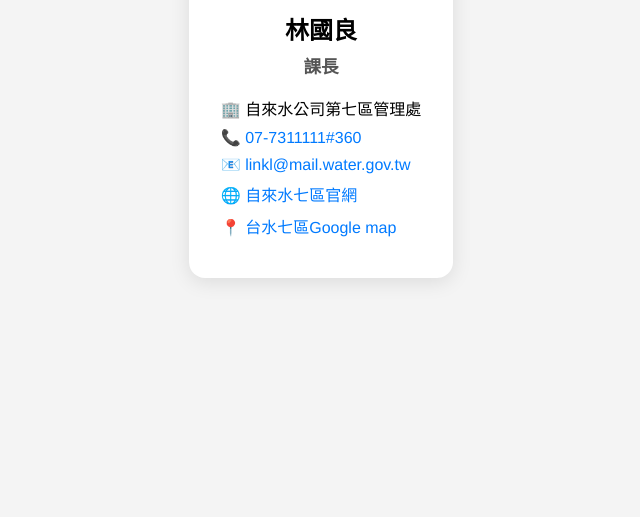
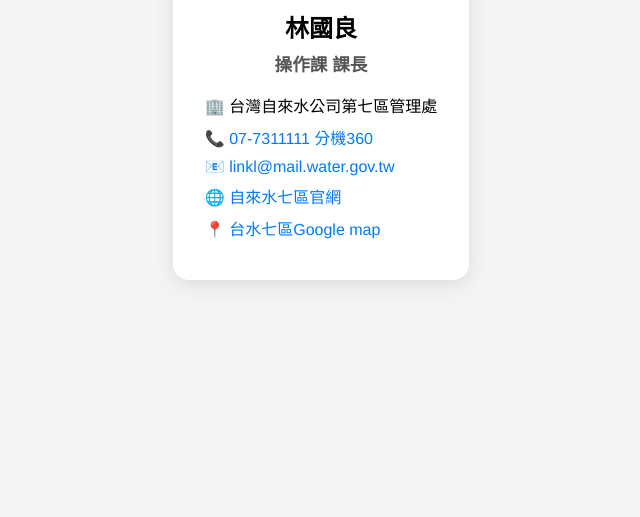
Before and after one commit to watercumay/business-card, a plain HTML site: page index.html in a window 1280 px wide. Shown: the part 347-864 px from the top of the page, without its empty margins (319-959 px from the left). Drawn offline with Linux system fonts and the light colour scheme.

Commit message:
Update index.html

```diff
--- a/index.html
+++ b/index.html
@@ -3,7 +3,7 @@
 <head>
   <meta charset="UTF-8">
   <meta name="viewport" content="width=device-width, initial-scale=1.0">
-  <title>林國良 課長 - 電子名片</title>
+  <title>林國良 操作課課長 - 電子名片</title>
   <style>
     body {
       font-family: "Helvetica Neue", sans-serif;
@@ -53,10 +53,10 @@
   <div class="card">
     <img class="logo" src="https://upload.wikimedia.org/wikipedia/zh/thumb/a/ae/Taiwan_Water_Corporation_Seal.svg/400px-Taiwan_Water_Corporation_Seal.svg.png" alt="公司Logo">
     <h1>林國良</h1>
-    <h2>課長</h2>
+    <h2>操作課 課長</h2>
     <div class="info">
-      <div>🏢 自來水公司第七區管理處</div>
-      <div>📞 <a href="tel:077311111">07-7311111#360</a></div>
+      <div>🏢 台灣自來水公司第七區管理處</div>
+      <div>📞 <a href="tel:077311111">07-7311111 分機360</a></div>
       <div>📧 <a href="mailto:linkl@mail.water.gov.tw">linkl@mail.water.gov.tw</a></div>
       <div>🌐 <a href="https://www.water.gov.tw/dist7" target="_blank">自來水七區官網</a></div>
       <div>📍 <a href="https://maps.app.goo.gl/CjFoU5ruouiY4E8w9" target="_blank">台水七區Google map</a></div>
```
